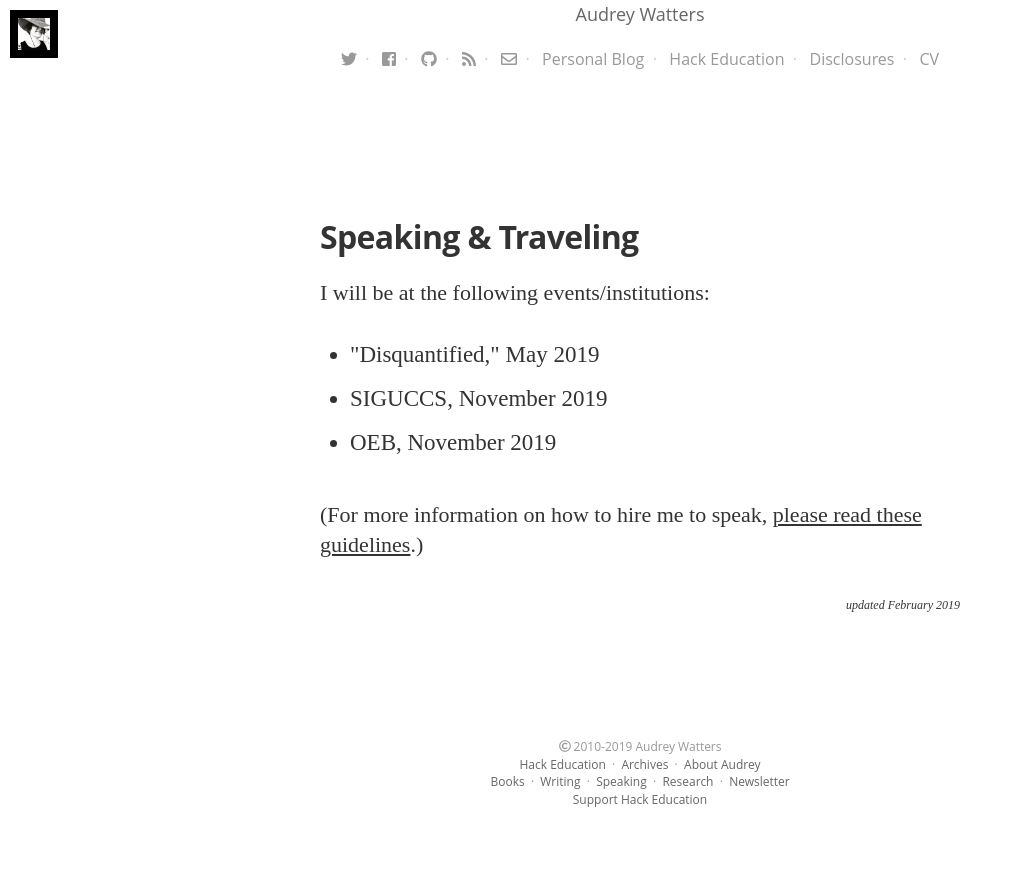
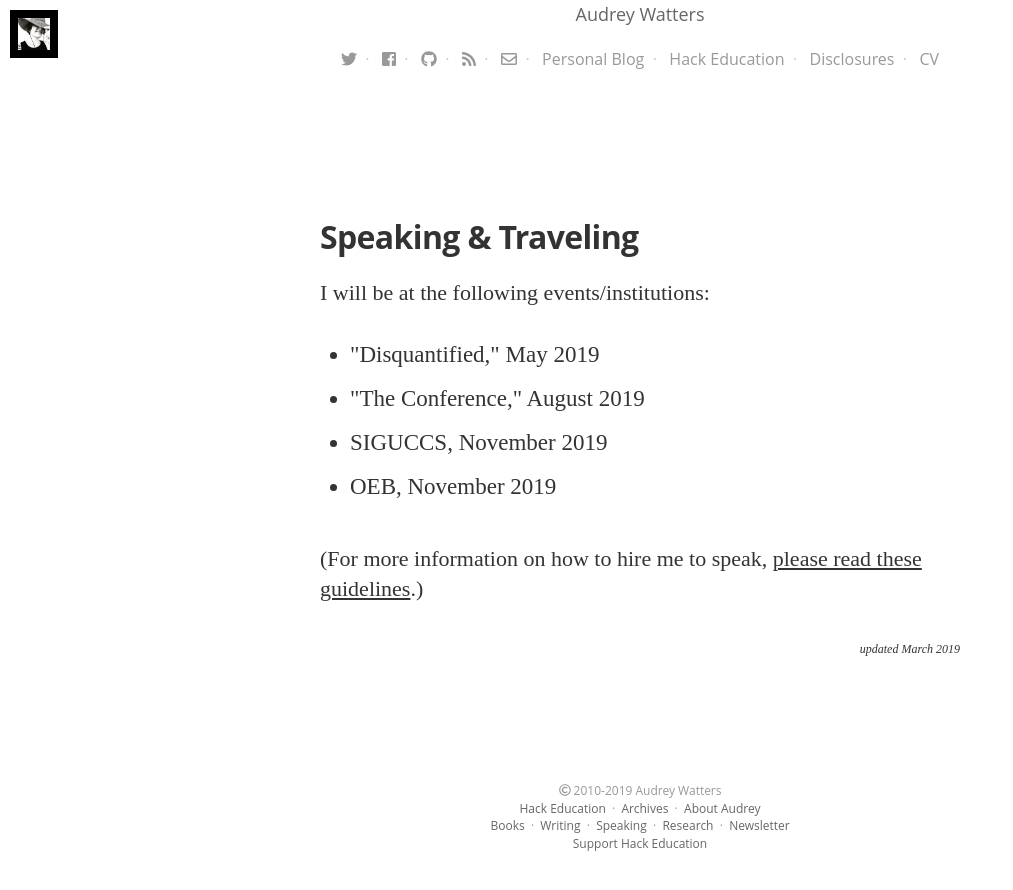
Before and after one commit to audreywatters/cv, a Jekyll site: the page built from travel.html, in a window 1280 px wide and 900 px high, scrolled down 591 px. Shown: the top 890 px of the window, without its empty margins (0-1013 px from the left). Built offline with Jekyll 4.4.1, drawn with Linux system fonts in a browser that asks for light colours; nearby versions of some CDN libraries; some web fonts are replaced; before the commit the page ends 1447 px from its top, so only the background shows below that.

Commit message:
Update travel

```diff
--- a/travel.html
+++ b/travel.html
@@ -8,10 +8,11 @@ layout: default
 
 <ul>
 	<li>"Disquantified," May 2019</li>
+	<li>"The Conference," August 2019</li>
 	<li>SIGUCCS, November 2019</li>
 	<li>OEB, November 2019</li>
 </ul>
 
 <p>(For more information on how to hire me to speak, <a href="http://audreywatters.com/cv/speaking">please read these guidelines</a>.)</p>
 
-<p style="text-align: right; font-size:12px"><em>updated February 2019</em></p>
+<p style="text-align: right; font-size:12px"><em>updated March 2019</em></p>
```
